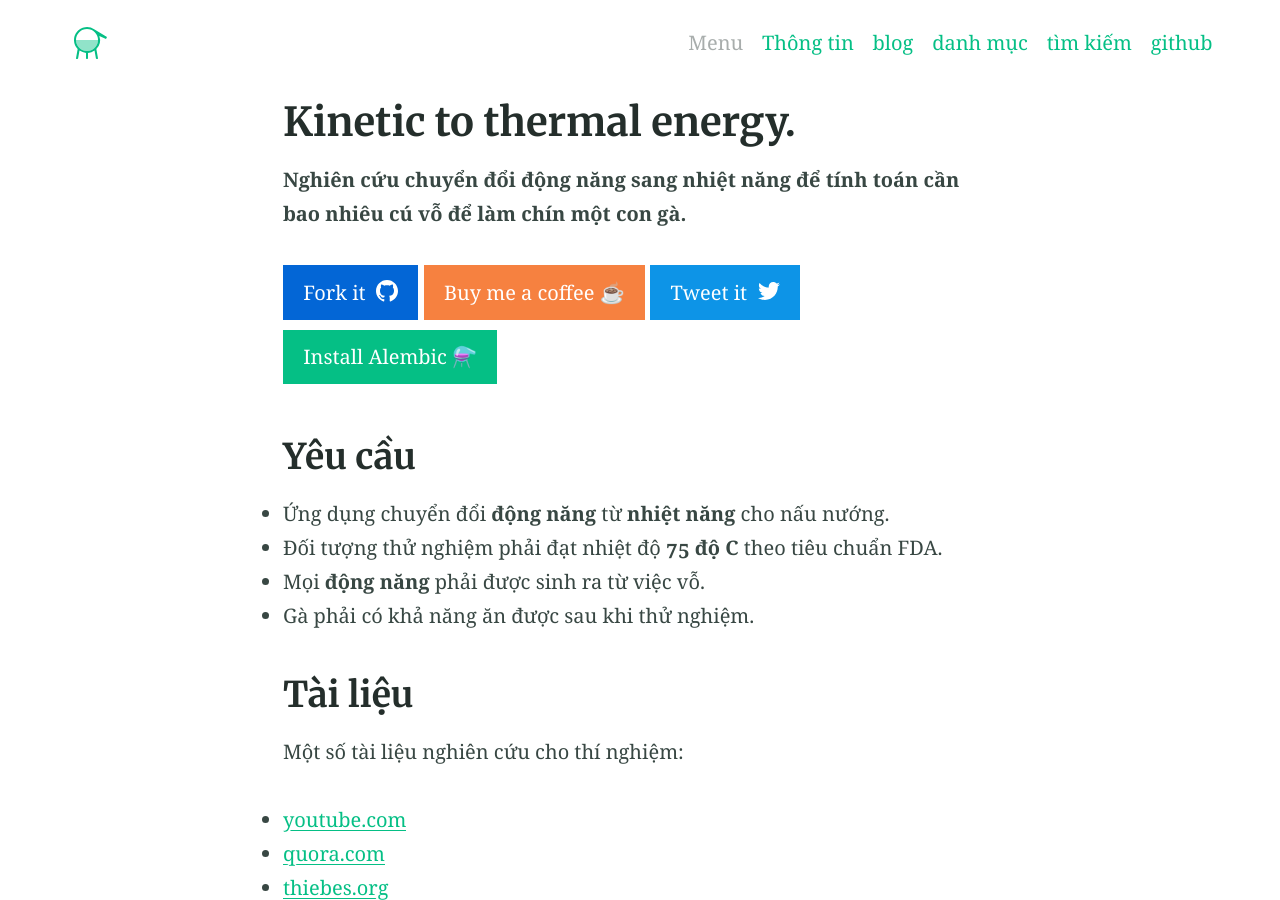
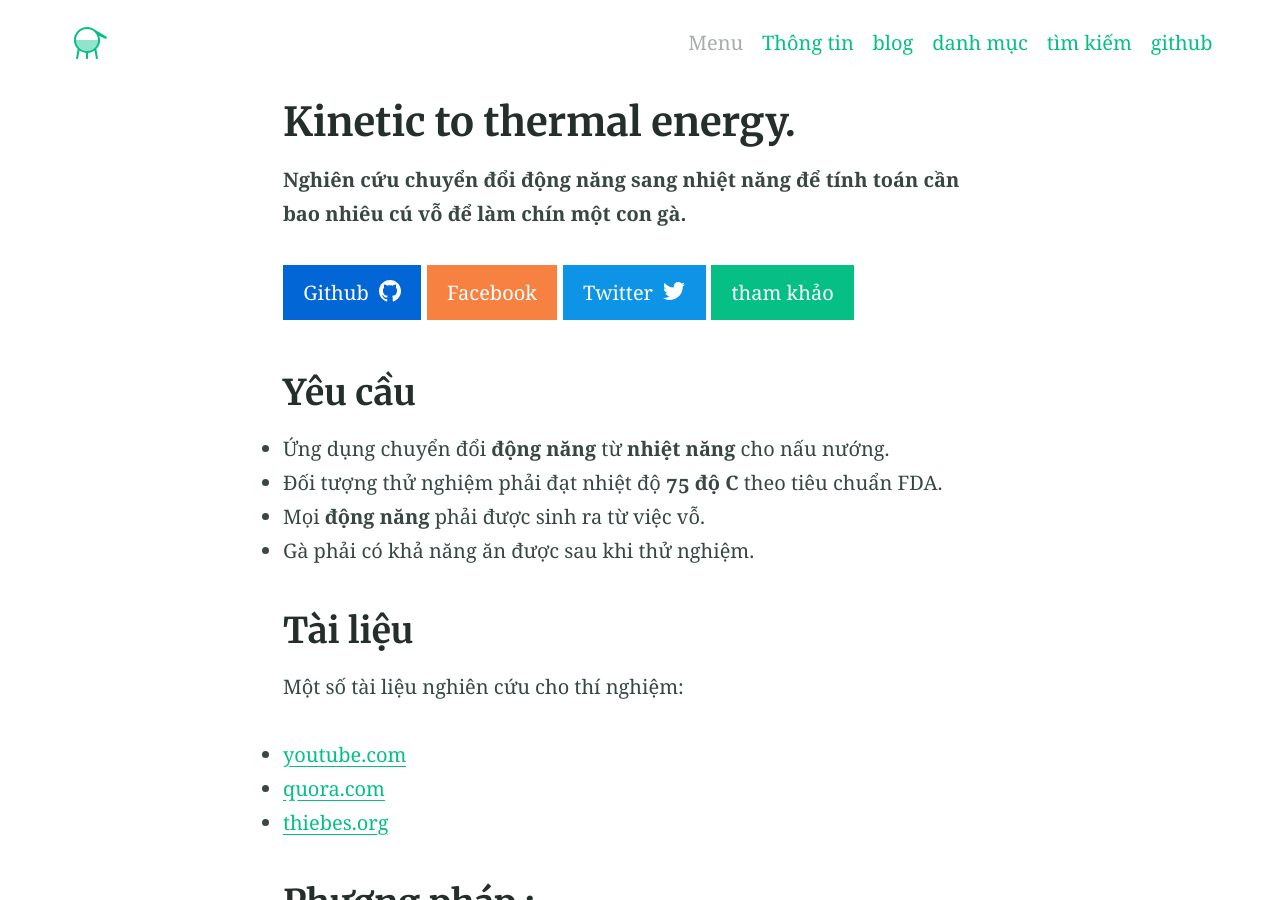
Before and after one commit to maccriagor/LeeNamKhanh-24520783, a Jekyll site: the page built from index.md, in a window 1280 px wide and 900 px high. Built offline with Jekyll 4.4.1, drawn with Linux system fonts in a browser that asks for light colours.

Commit message:
Update index.md

```diff
--- a/index.md
+++ b/index.md
@@ -9,7 +9,7 @@ excerpt: "Alembic is a starting point for [Jekyll](https://jekyllrb.com/) projec
 
 **Nghiên cứu chuyển đổi động năng sang nhiệt năng để tính toán cần bao nhiêu cú vỗ để làm chín một con gà.**
 
-{% include button.html text="Fork it" icon="github" link="https://github.com/daviddarnes/alembic" color="#0366d6" %} {% include button.html text="Buy me a coffee ☕️" link="https://buymeacoffee.com/daviddarnes#support" color="#f68140" %} {% include button.html text="Tweet it" icon="twitter" link="https://twitter.com/intent/tweet/?url=https://alembic.darn.es&text=Alembic%20-%20A%20Jekyll%20boilerplate%20theme&via=DavidDarnes" color="#0d94e7" %} {% include button.html text="Install Alembic ⚗️" link="https://github.com/daviddarnes/alembic#installation" %}
+{% include button.html text="Github" icon="github" link="https://github.com/maccriagor" color="#0366d6" %} {% include button.html text="Facebook" link="https://www.facebook.com/khanh.naka/" color="#f68140" %} {% include button.html text="Twitter" icon="twitter" link="https://twitter.com/intent/tweet/?url=https://alembic.darn.es&text=Alembic%20-%20A%20Jekyll%20boilerplate%20theme&via=DavidDarnes" color="#0d94e7" %} {% include button.html text="tham khảo" link="https://www.youtube.com/watch?v=E9exmuXjzIQ" %}
 
 ## Yêu cầu
 
```
